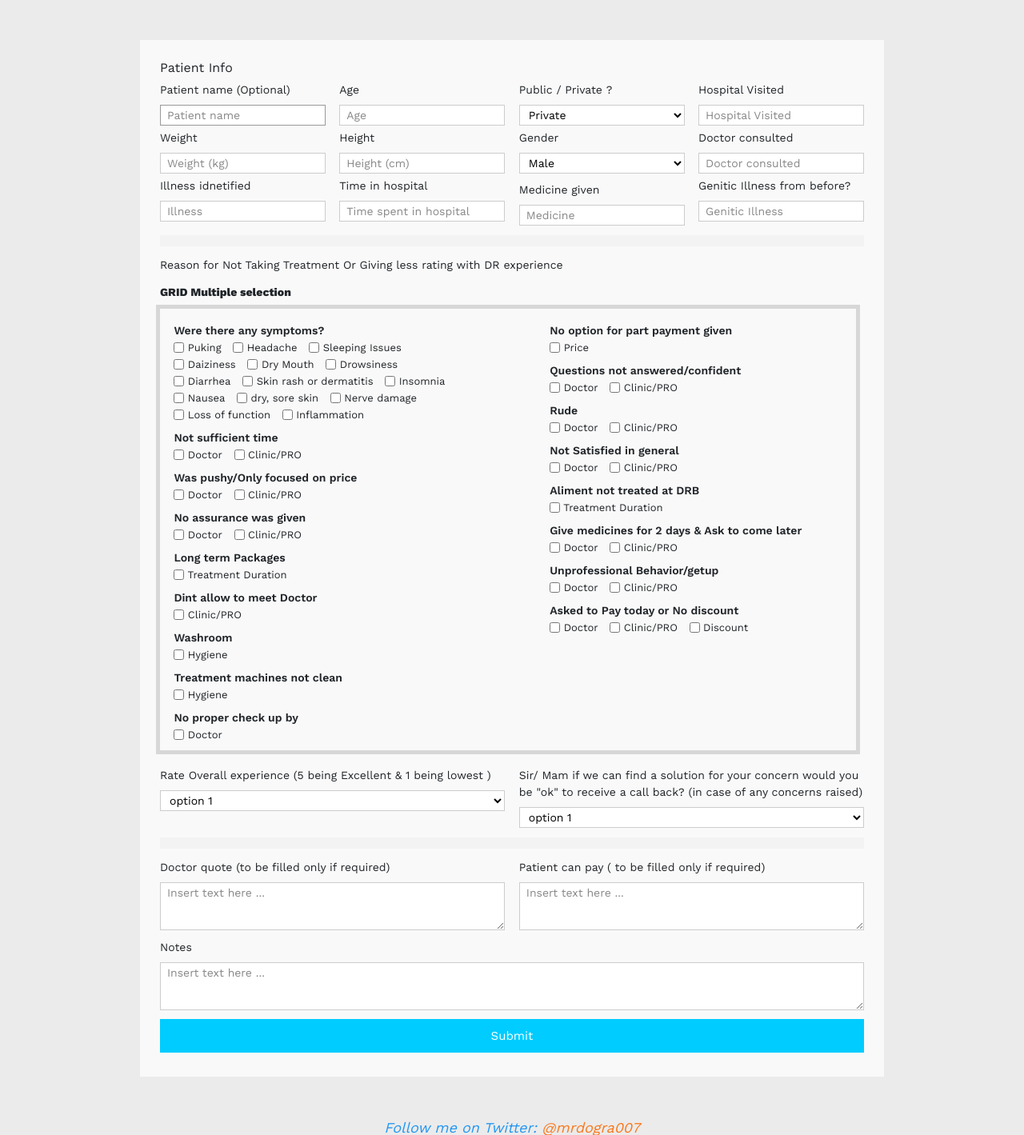
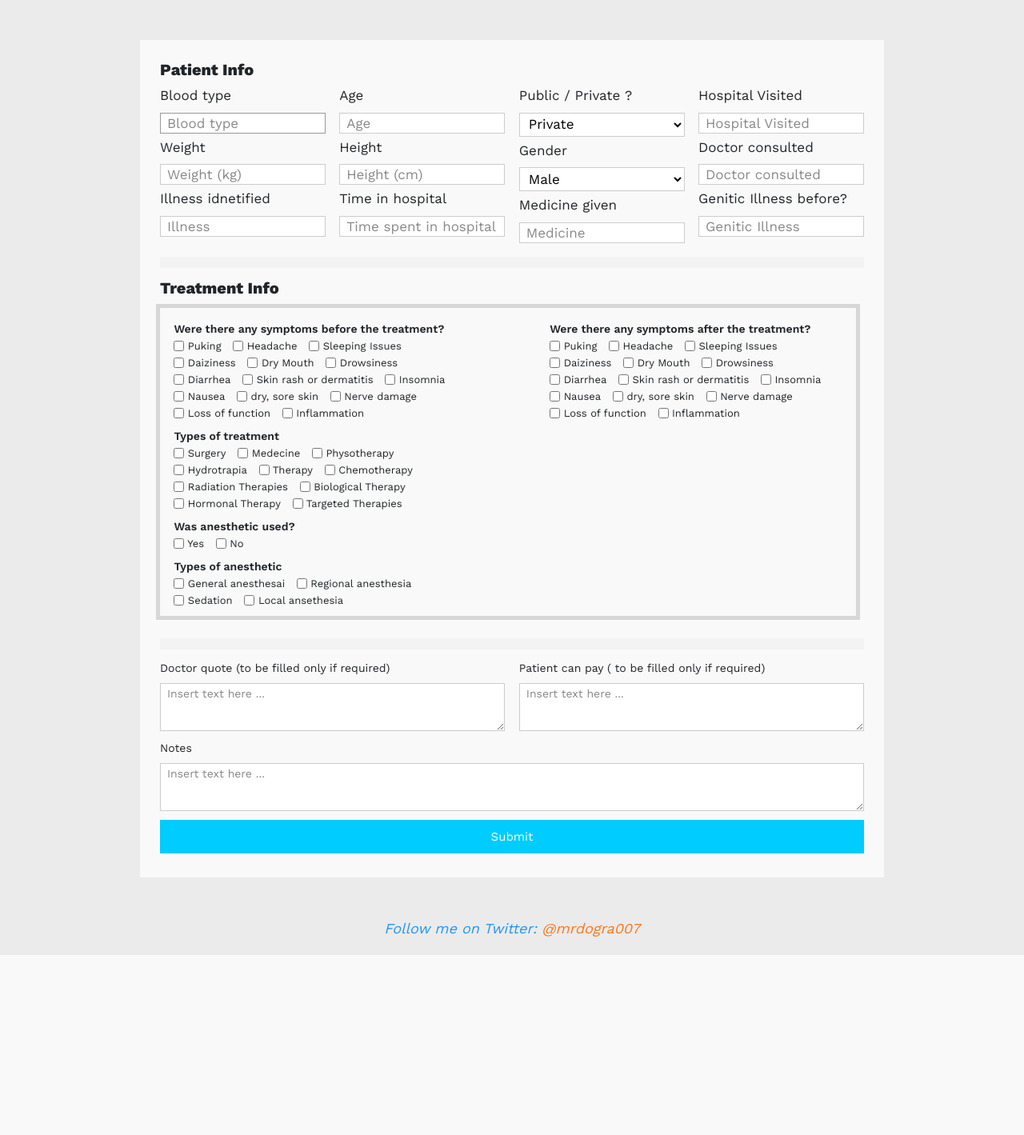
Before and after one commit to ixWatan/meet2022-case-study, a Flask app: page /form in a window 1280 px wide. Shown: the top 1419 px of the page at 80% size. After the commit the page ends 1194 px from the top, so only its background shows below. Run offline with Flask 2, Linux system fonts and the light colour scheme; some libraries are stand-ins or nearby versions.

Commit message:
Update main.html

```diff
--- a/templates/main.html
+++ b/templates/main.html
@@ -19,13 +19,13 @@
   <body>
     <div class="container">
     <form class="contact" action="/form" method="post">
-      <h3>Patient Info</h3>
+      <h3 style="font-size:  20px;"><strong>Patient Info</strong></h3>
 
-      <div class="col50 colleft">
+      <div style="font-size:  17px;"class="col50 colleft">
         <div class="col50 colleft">
           <div class="wd50">
-            <label name="">Patient name (Optional)</label>
-            <input placeholder="Patient name"  type="text" autofocus>
+            <label name="">Blood type</label>
+            <input placeholder="Blood type"  type="text" autofocus>
           </div>
           <div class="wd50">
             <label name="">Weight</label>
@@ -55,7 +55,7 @@
         </div>
       </div>
 
-      <div class="col50 colright">
+      <div style="font-size:  17px;"class="col50 colright">
         <div class="col50 colleft">
              <div class="wd50">
             <label name="">Public / Private ?</label>
@@ -73,7 +73,7 @@
               <option value="l">Other</option>
             </select>
           </div>
-               <div style="padding-top: 5px;" class="wd50">
+               <div style="padding-bottom: 5px;" class="wd50">
             <label name="">Medicine given</label>
             <input placeholder="Medicine" type="text">
           </div>
@@ -89,7 +89,7 @@
             <input placeholder="Doctor consulted" type="text" required>
           </div>
                <div class="wd50">
-            <label name="">Genitic Illness from before?</label>
+            <label name="">Genitic Illness before?</label>
             <input placeholder="Genitic Illness " type="text">
           </div>
         </div>
@@ -98,13 +98,13 @@
       <div class="wd100"><hr></div>
 
       <div class="wd100">
-        <label name="">Reason for Not Taking Treatment Or Giving less rating with DR experience</label>
-        <p><strong>GRID Multiple selection</strong></p>
+
+        <h4 style="font-size:  20px;"><strong>Treatment Info</strong></h4>
       </div>
 
       <div class="wd100 question-checkbox">
         <div class="col50 colleft">
-          <p>Were there any symptoms?</p>
+          <p>Were there any symptoms before the treatment?</p>
           <label name=""><input type="checkbox" value=""> Puking</label>
           <label name=""><input type="checkbox" value=""> Headache</label>
           <label name=""><input type="checkbox" value=""> Sleeping Issues</label>
@@ -120,95 +120,50 @@
           <label name=""><input type="checkbox" value=""> Loss of function</label>
           <label name=""><input type="checkbox" value=""> Inflammation</label>
 
+          <p>Types of treatment</p>
+          <label name=""><input type="checkbox" value=""> Surgery</label>
+          <label name=""><input type="checkbox" value=""> Medecine</label>
+          <label name=""><input type="checkbox" value=""> Physotherapy</label>
+          <label name=""><input type="checkbox" value=""> Hydrotrapia</label>
+          <label name=""><input type="checkbox" value=""> Therapy</label>
+          <label name=""><input type="checkbox" value=""> Chemotherapy</label>
+          <label name=""><input type="checkbox" value=""> Radiation Therapies</label>
+          <label name=""><input type="checkbox" value=""> Biological Therapy</label>
+          <label name=""><input type="checkbox" value=""> Hormonal Therapy</label>
+          <label name=""><input type="checkbox" value=""> Targeted Therapies</label>
 
+          <p>Was anesthetic used?</p>
+          <label name=""><input type="checkbox" value=""> Yes</label>
+          <label name=""><input type="checkbox" value=""> No</label>
 
+          <p>Types of anesthetic</p>
+          <label name=""><input type="checkbox" value=""> General anesthesai</label>
+          <label name=""><input type="checkbox" value=""> Regional anesthesia</label>
+          <label name=""><input type="checkbox" value=""> Sedation</label>
+          <label name=""><input type="checkbox" value=""> Local ansethesia</label>
 
-
-          <p>Not sufficient time</p>
-          <label name=""><input type="checkbox" value=""> Doctor</label>
-          <label name=""><input type="checkbox" value=""> Clinic/PRO</label>
-
-          <p>Was pushy/Only focused on price</p>
-          <label name=""><input type="checkbox" value=""> Doctor</label>
-          <label name=""><input type="checkbox" value=""> Clinic/PRO</label>
-
-          <p>No assurance was given</p>
-          <label name=""><input type="checkbox" value=""> Doctor</label>
-          <label name=""><input type="checkbox" value=""> Clinic/PRO</label>
-
-          <p>Long term Packages</p>
-          <label name=""><input type="checkbox" value=""> Treatment Duration</label>
-
-          <p>Dint allow to meet Doctor</p>
-          <label name=""><input type="checkbox" value=""> Clinic/PRO</label>
-
-          <p>Washroom</p>
-          <label name=""><input type="checkbox" value=""> Hygiene</label>
-
-          <p>Treatment machines not clean</p>
-          <label name=""><input type="checkbox" value=""> Hygiene</label>
-
-          <p>No proper check up by</p>
-          <label name=""><input type="checkbox" value=""> Doctor</label>
         </div>
 
         <div class="col50 colright">
-          <p>No option for part payment given</p>
-          <label name=""><input type="checkbox" value=""> Price</label>
+          <p>Were there any symptoms after the treatment?</p>
+          <label name=""><input type="checkbox" value=""> Puking</label>
+          <label name=""><input type="checkbox" value=""> Headache</label>
+          <label name=""><input type="checkbox" value=""> Sleeping Issues</label>
+          <label name=""><input type="checkbox" value=""> Daiziness</label>
+          <label name=""><input type="checkbox" value=""> Dry Mouth</label>
+          <label name=""><input type="checkbox" value=""> Drowsiness</label>
+          <label name=""><input type="checkbox" value=""> Diarrhea</label>
+          <label name=""><input type="checkbox" value=""> Skin rash or dermatitis</label>
+          <label name=""><input type="checkbox" value=""> Insomnia</label>
+          <label name=""><input type="checkbox" value=""> Nausea</label>
+          <label name=""><input type="checkbox" value=""> dry, sore skin</label>
+          <label name=""><input type="checkbox" value=""> Nerve damage</label>
+          <label name=""><input type="checkbox" value=""> Loss of function</label>
+          <label name=""><input type="checkbox" value=""> Inflammation</label>
 
-          <p>Questions not answered/confident</p>
-          <label name=""><input type="checkbox" value=""> Doctor</label>
-          <label name=""><input type="checkbox" value=""> Clinic/PRO</label>
-
-          <p>Rude</p>
-          <label name=""><input type="checkbox" value=""> Doctor</label>
-          <label name=""><input type="checkbox" value=""> Clinic/PRO</label>
-
-          <p>Not Satisfied in general</p>
-          <label name=""><input type="checkbox" value=""> Doctor</label>
-          <label name=""><input type="checkbox" value=""> Clinic/PRO</label>
-
-          <p>Aliment not treated at DRB</p>
-          <label name=""><input type="checkbox" value=""> Treatment Duration</label>
-
-          <p>Give medicines for 2 days &amp; Ask to come later</p>
-          <label name=""><input type="checkbox" value=""> Doctor</label>
-          <label name=""><input type="checkbox" value=""> Clinic/PRO</label>
-
-          <p>Unprofessional Behavior/getup</p>
-          <label name=""><input type="checkbox" value=""> Doctor</label>
-          <label name=""><input type="checkbox" value=""> Clinic/PRO</label>
-
-          <p>Asked to Pay today or No discount</p>
-          <label name=""><input type="checkbox" value=""> Doctor</label>
-          <label name=""><input type="checkbox" value=""> Clinic/PRO</label>
-          <label name=""><input type="checkbox" value=""> Discount</label>
         </div>
       </div>
 
-      <div class="col50 colleft">
-        <div class="wd100">
-          <label name="">Rate Overall experience (5 being Excellent &amp; 1 being lowest )</label>
-          <select>
-            <option value=" ">option 1</option>
-            <option value=" ">option 2</option>
-            <option value=" ">option 3</option>
-            <option value=" ">option 4</option>
-          </select>
-        </div>
-      </div>
-
-      <div class="col50 colright">
-        <div class="wd100">
-          <label name="">Sir/ Mam if we can find a solution for your concern would you be "ok" to receive a call back? (in case of any concerns raised) </label>
-          <select>
-            <option value=" ">option 1</option>
-            <option value=" ">option 2</option>
-            <option value=" ">option 3</option>
-            <option value=" ">option 4</option>
-          </select>
-        </div>
-      </div>
 
       <div class="wd100"><hr></div>
 
```
